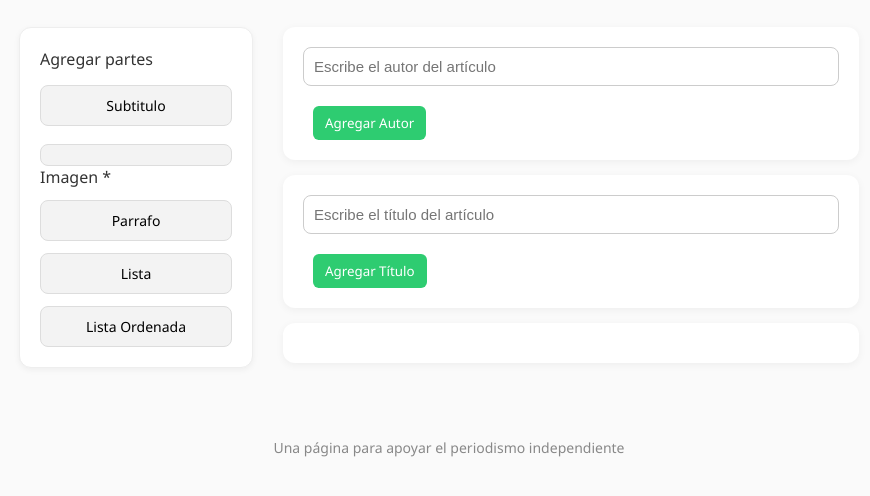
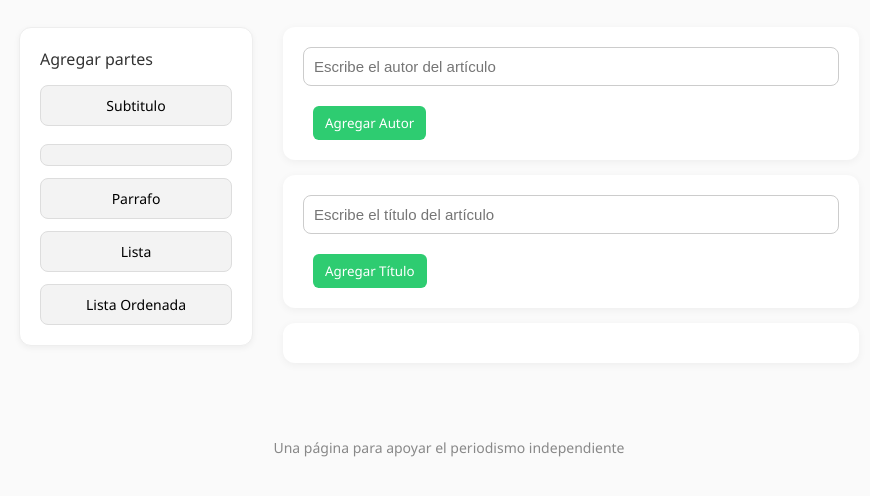
Before and after one commit to 4toche/Vox, a plain HTML site: page vox_libre/BETA.html in a window 1280 px wide. Shown: the part 182-678 px from the top of the page, without its empty margins (191-1061 px from the left). Drawn offline with Linux system fonts and the light colour scheme.

Commit message:
Update BETA.html

```diff
--- a/vox_libre/BETA.html
+++ b/vox_libre/BETA.html
@@ -35,7 +35,7 @@
       <h2>Agregar partes</h2>
       <ul class="accion">
         <li><button class="btn-accion">Subtitulo</button></li>
-        <li><button class="btn-accion"></button>Imagen *</li>
+        <li><button class="btn-accion"></button></li>
         <li><button class="btn-accion">Parrafo</button></li>
         <li><button class="btn-accion">Lista</button></li>
         <li><button class="btn-accion">Lista Ordenada</button></li>
```
